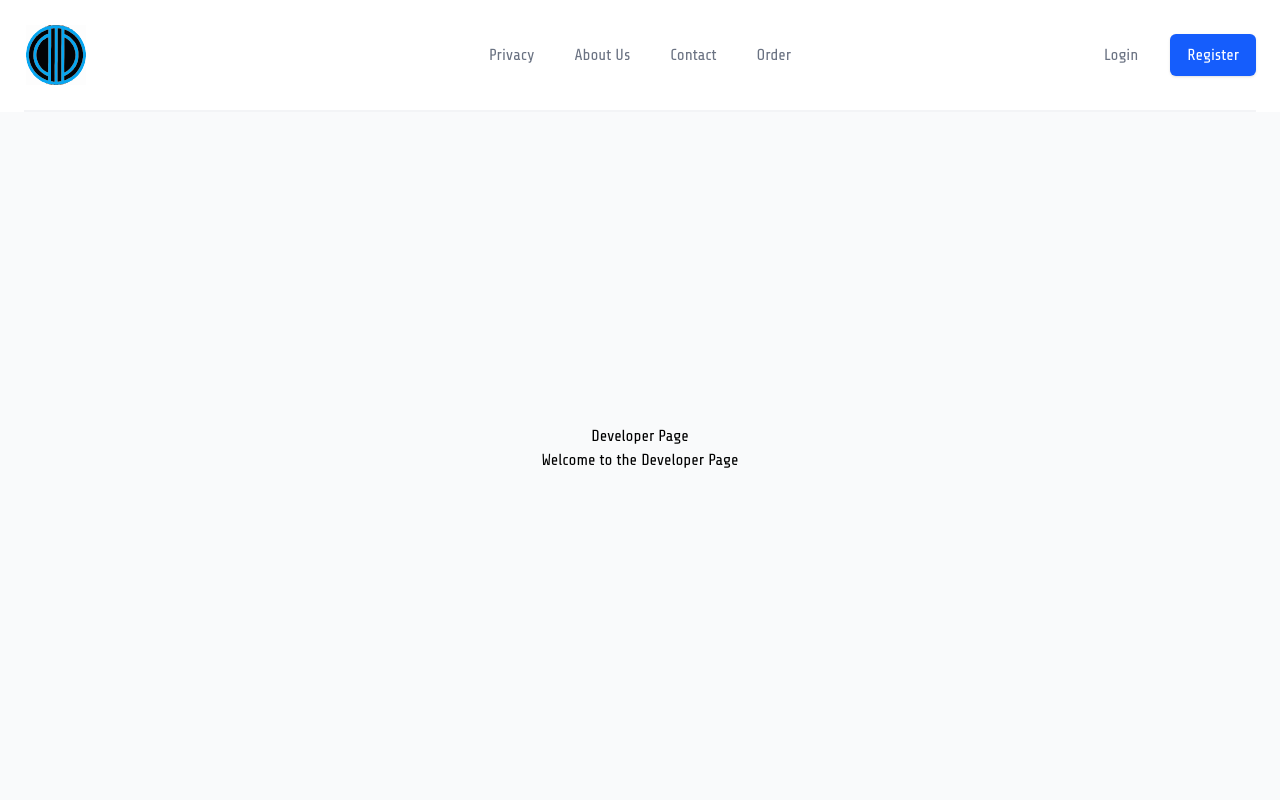
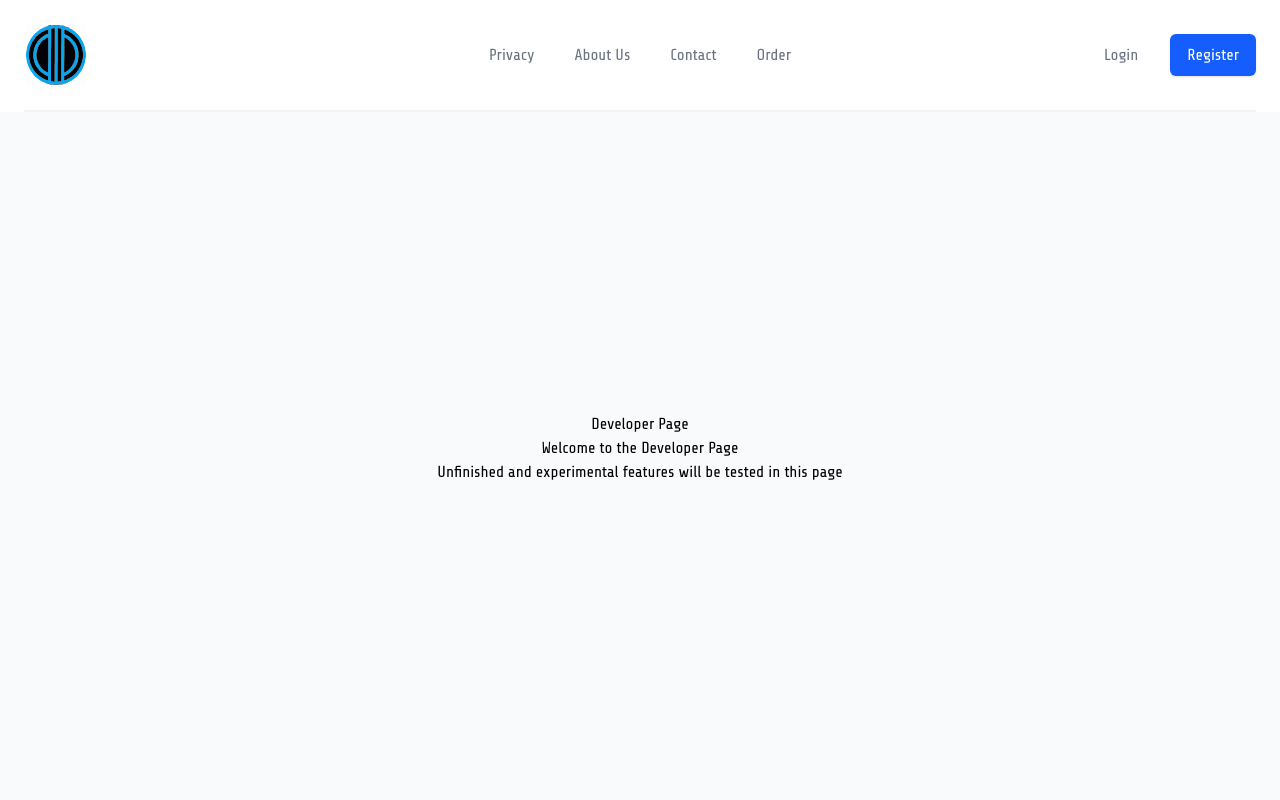
Before and after one commit to titan3755/photobytes-blog, a Next.js app: page /dev in a window 1280 px wide. Shown: the top 800 px of the page. Built offline with nearby package versions, Linux system fonts and the light colour scheme.

Commit message:
added new line to dev page

```diff
--- a/app/dev/page.tsx
+++ b/app/dev/page.tsx
@@ -4,6 +4,7 @@ export default function Dev() {
             <div className="min-h-screen min-w-screen bg-gray-50 flex flex-col items-center justify-center -mt-16">
                 <h1 className="text-black">Developer Page</h1>
                 <h2 className="text-black">Welcome to the Developer Page</h2>
+                <h3 className="text-black">Unfinished and experimental features will be tested in this page</h3>
             </div>
         </>
     )
```
